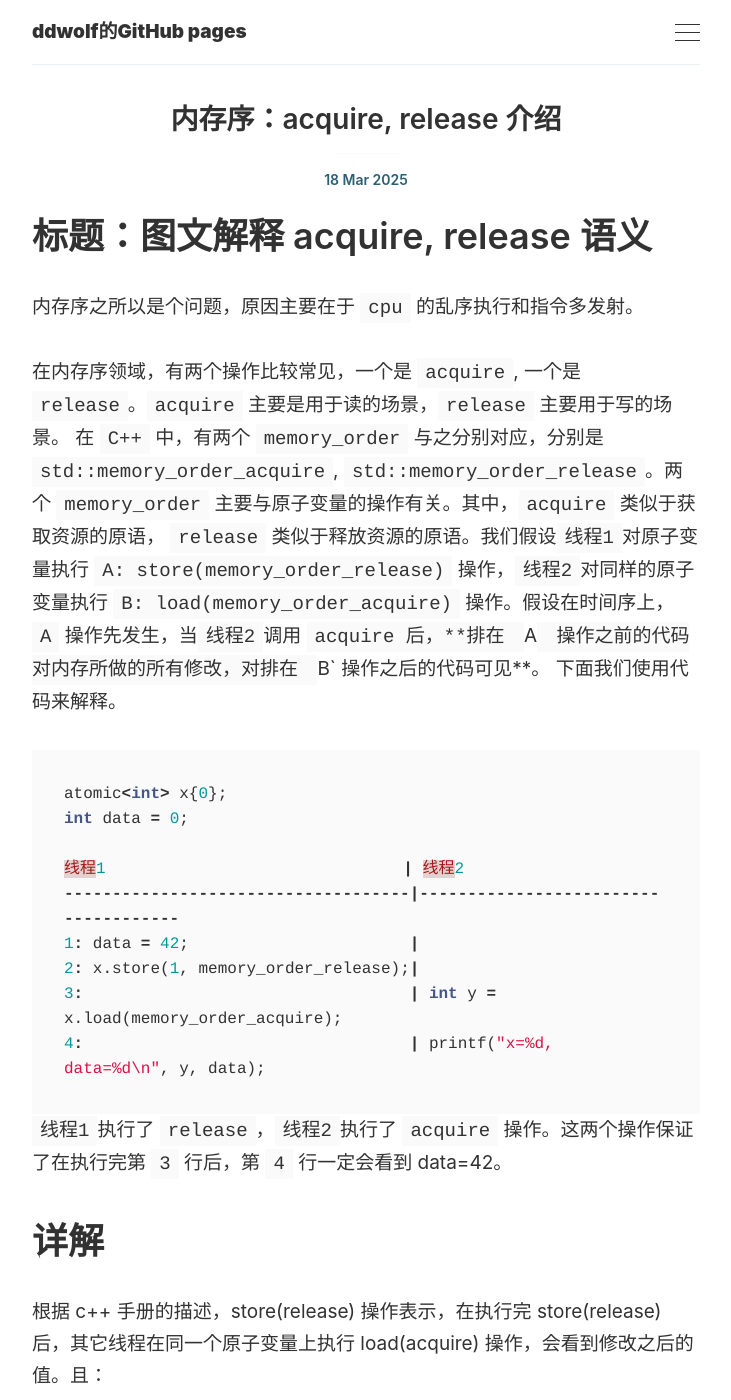
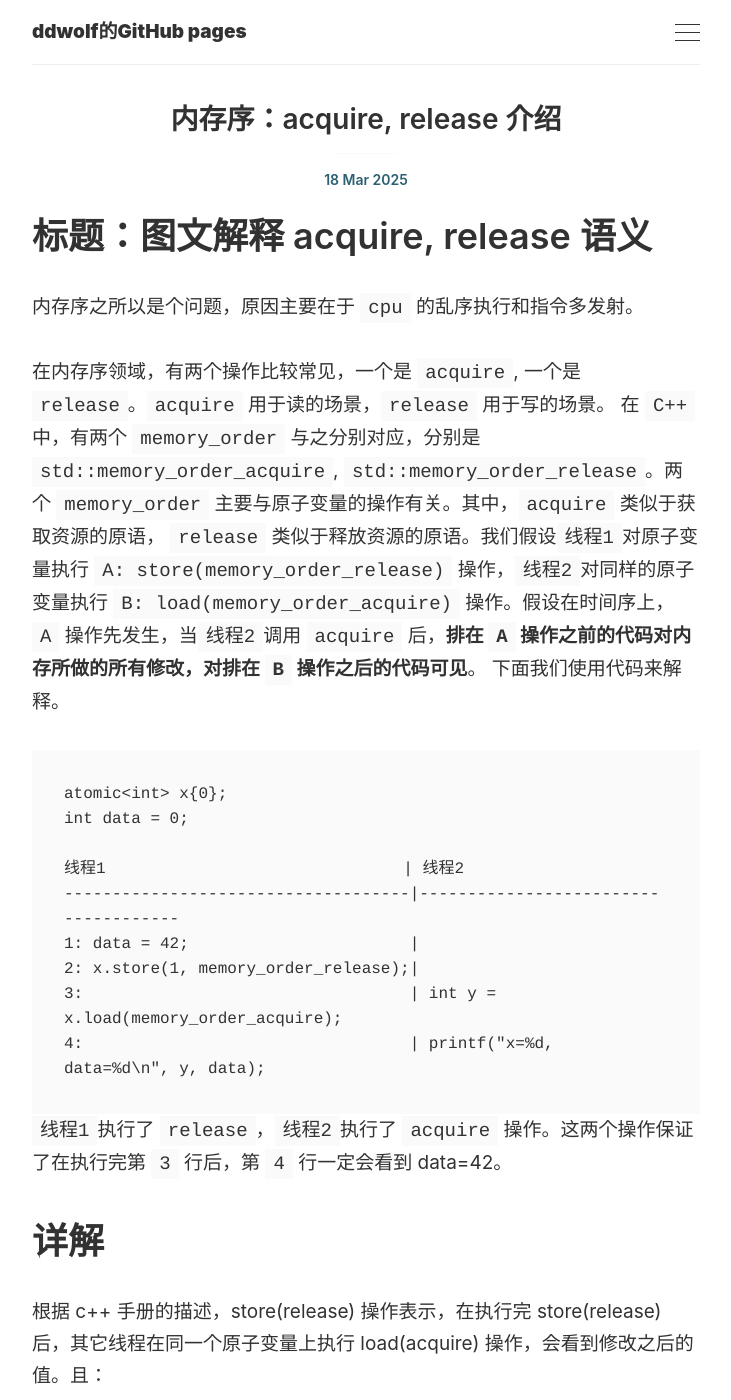
Before and after one commit to ddwolf/ddwolf.github.io, a Jekyll site: the page built from _posts/2025-03-18-c++-memory-order.md, in a window 1280 px wide and 1400 px high. Shown: the whole window, without its empty margins (274-1005 px from the left). Built offline with Jekyll 4.4.1, drawn with Linux system fonts in a browser that asks for light colours.

Commit message:
fix some issue

````diff
--- a/_posts/2025-03-18-c++-memory-order.md
+++ b/_posts/2025-03-18-c++-memory-order.md
@@ -7,11 +7,11 @@ date: 2025-03-18
 # 标题：图文解释 acquire, release 语义
 内存序之所以是个问题，原因主要在于 `cpu` 的乱序执行和指令多发射。
 
-在内存序领域，有两个操作比较常见，一个是 `acquire`, 一个是 `release`。`acquire` 主要是用于读的场景，`release` 主要用于写的场景。
-在 `C++` 中，有两个 `memory_order` 与之分别对应，分别是 `std::memory_order_acquire`, `std::memory_order_release`。两个 `memory_order` 主要与原子变量的操作有关。其中，`acquire` 类似于获取资源的原语， `release` 类似于释放资源的原语。我们假设`线程1`对原子变量执行 `A: store(memory_order_release)` 操作，`线程2`对同样的原子变量执行 `B: load(memory_order_acquire)` 操作。假设在时间序上，`A` 操作先发生，当`线程2`调用 `acquire 后，**排在 `A` 操作之前的代码对内存所做的所有修改，对排在 `B` 操作之后的代码可见**。
+在内存序领域，有两个操作比较常见，一个是 `acquire`, 一个是 `release`。`acquire` 用于读的场景，`release` 用于写的场景。
+在 `C++` 中，有两个 `memory_order` 与之分别对应，分别是 `std::memory_order_acquire`, `std::memory_order_release`。两个 `memory_order` 主要与原子变量的操作有关。其中，`acquire` 类似于获取资源的原语， `release` 类似于释放资源的原语。我们假设`线程1`对原子变量执行 `A: store(memory_order_release)` 操作，`线程2`对同样的原子变量执行 `B: load(memory_order_acquire)` 操作。假设在时间序上，`A` 操作先发生，当`线程2`调用 `acquire` 后，**排在 `A` 操作之前的代码对内存所做的所有修改，对排在 `B` 操作之后的代码可见**。
 下面我们使用代码来解释。
 
-```cpp
+```
 atomic<int> x{0};
 int data = 0;
 
````
